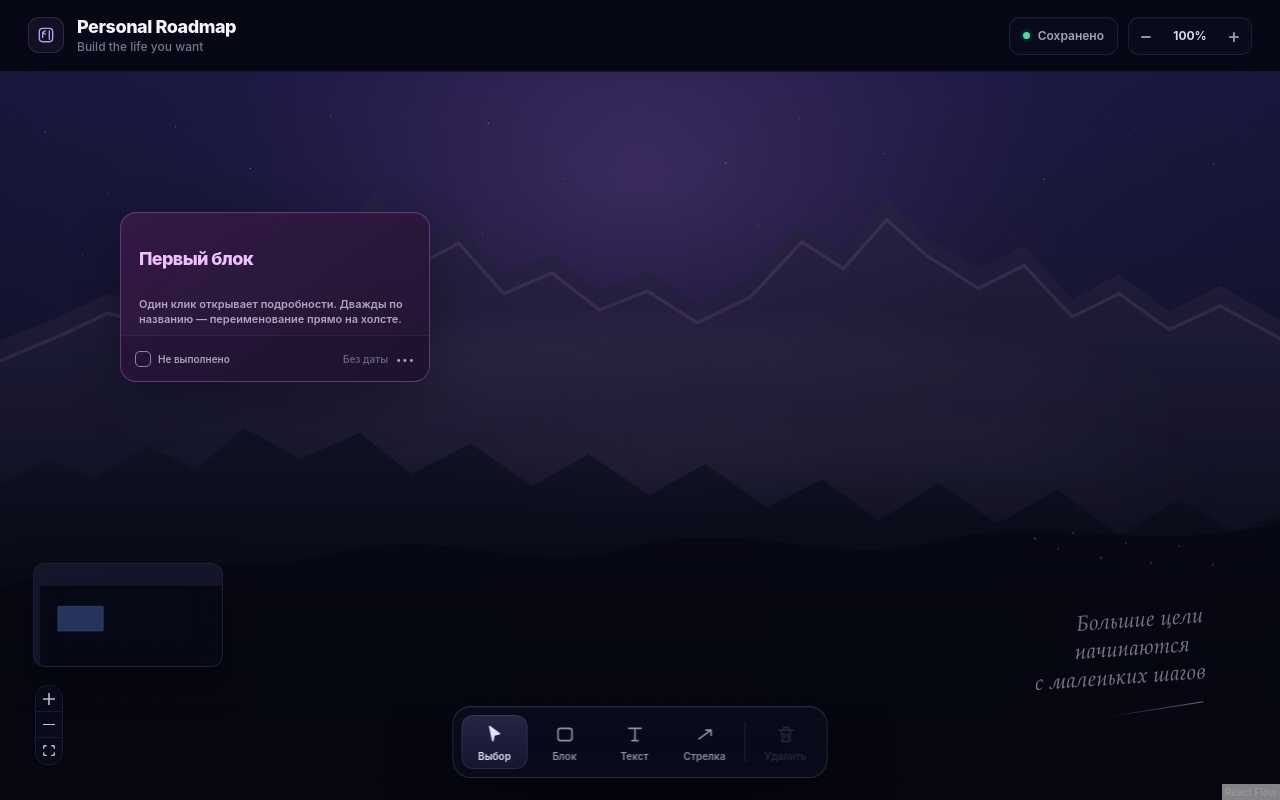
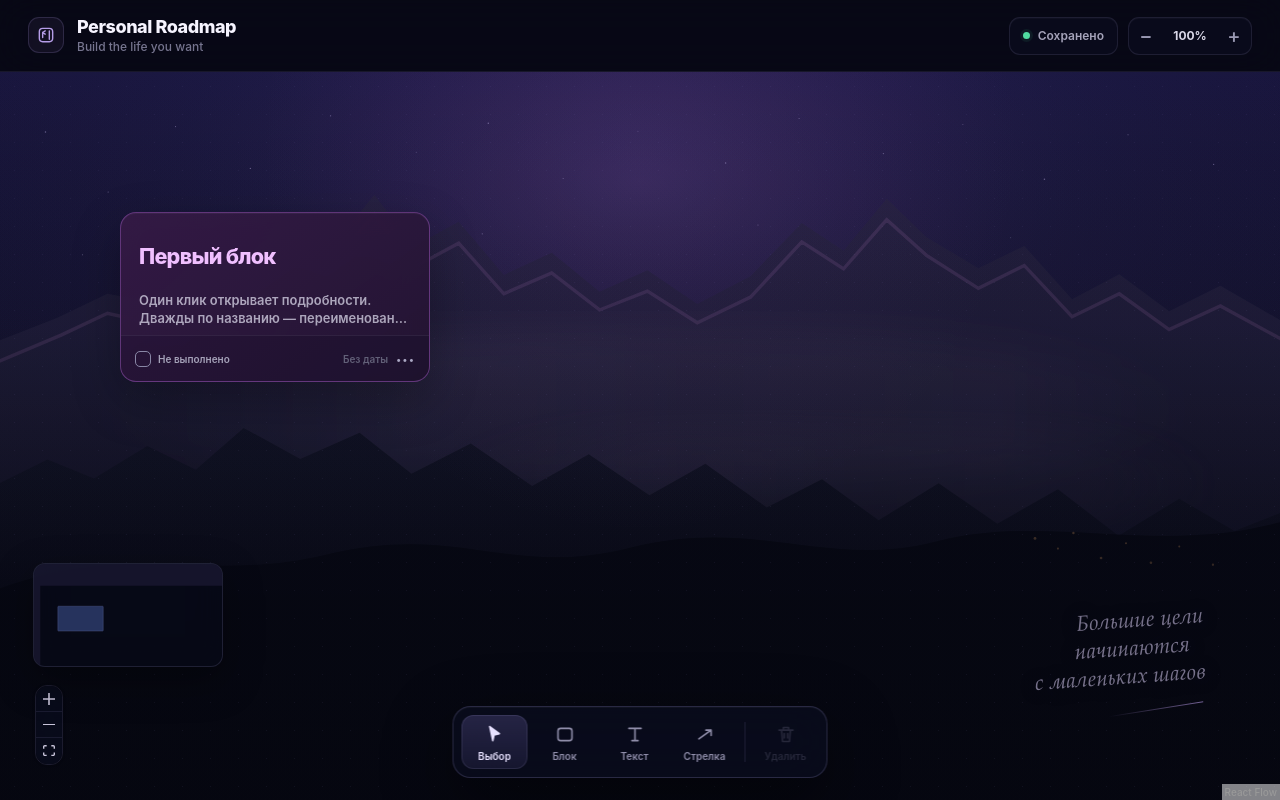
Before and after one commit to Andrest31/tasks, a Next.js app: page / in a window 1280 px wide. Built offline with nearby package versions, Linux system fonts and the light colour scheme.

Commit message:
feat: добавили увеличение

```diff
--- a/app/globals.css
+++ b/app/globals.css
@@ -457,3 +457,24 @@ button { cursor: pointer; }
     font-size: clamp(18px, min(3.5cqw, 6.7cqh), 34px);
   }
 }
+
+
+/* V13 — reliable title scaling from the node's actual React Flow dimensions.
+   These variables are calculated in RoadmapNode on every resize. */
+.roadmap-title,
+.roadmap-title-input {
+  font-size: var(--roadmap-title-size, 18px) !important;
+}
+
+.roadmap-description {
+  font-size: var(--roadmap-description-size, 12px) !important;
+}
+
+/* Keep the title as the dominant content area. */
+.roadmap-card-body {
+  grid-template-rows: minmax(0, 2.8fr) auto !important;
+}
+
+.roadmap-title {
+  max-height: 100%;
+}
--- a/components/RoadmapNode.tsx
+++ b/components/RoadmapNode.tsx
@@ -1,6 +1,6 @@
 'use client';
 
-import { useEffect, useMemo, useRef, useState } from 'react';
+import { useEffect, useMemo, useRef, useState, type CSSProperties } from 'react';
 import { Handle, NodeResizer, Position, type Node, type NodeProps } from '@xyflow/react';
 import { useRoadmapStore, type RoadmapNodeData } from '@/store/useRoadmapStore';
 
@@ -17,7 +17,7 @@ function formatDate(value?: string) {
   return `${day}.${month}.${year}`;
 }
 
-export default function RoadmapNode({ id, data, selected }: NodeProps<Node<RoadmapNodeData>>) {
+export default function RoadmapNode({ id, data, selected, width, height }: NodeProps<Node<RoadmapNodeData>>) {
   const updateNode = useRoadmapStore((state) => state.updateNode);
   const updateNodeSize = useRoadmapStore((state) => state.updateNodeSize);
   const tool = useRoadmapStore((state) => state.tool);
@@ -50,8 +50,22 @@ export default function RoadmapNode({ id, data, selected }: NodeProps<Node<Roadm
   const showHandles = tool === 'arrow' || selected;
   const showResizer = tool === 'select' && !editing;
 
+  // Scale typography from the node's real rendered dimensions.
+  // Using explicit pixel values here avoids container-query support/measurement quirks
+  // inside React Flow's transformed canvas.
+  const nodeWidth = width ?? 310;
+  const nodeHeight = height ?? 170;
+  const titleFontSize = Math.max(18, Math.min(52, 18 + (nodeWidth - 270) * 0.055 + (nodeHeight - 150) * 0.07));
+  const descriptionFontSize = Math.max(12, Math.min(20, 12 + (nodeWidth - 270) * 0.014 + (nodeHeight - 150) * 0.018));
+
   return (
-    <div className="roadmap-node-wrap">
+    <div
+      className="roadmap-node-wrap"
+      style={{
+        '--roadmap-title-size': `${titleFontSize}px`,
+        '--roadmap-description-size': `${descriptionFontSize}px`,
+      } as CSSProperties}
+    >
       <NodeResizer
         isVisible={showResizer}
         minWidth={270}
```
